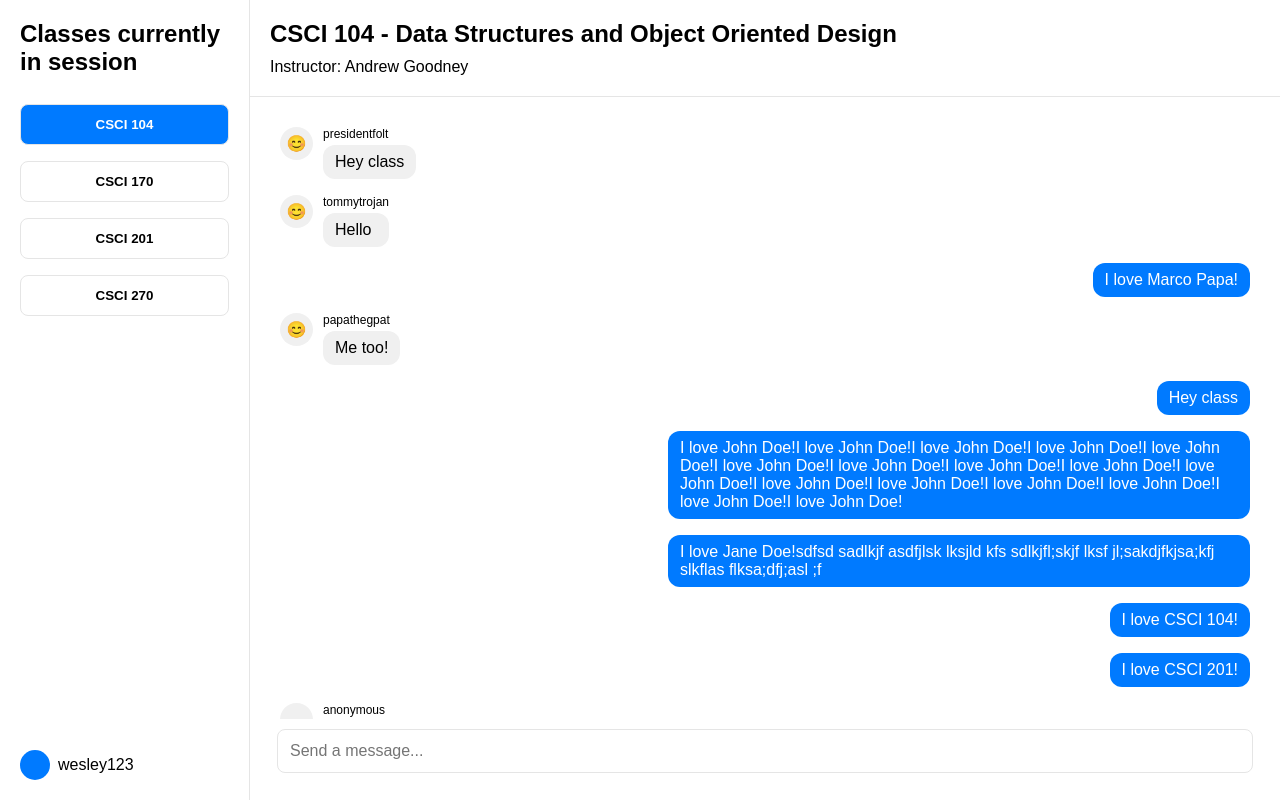
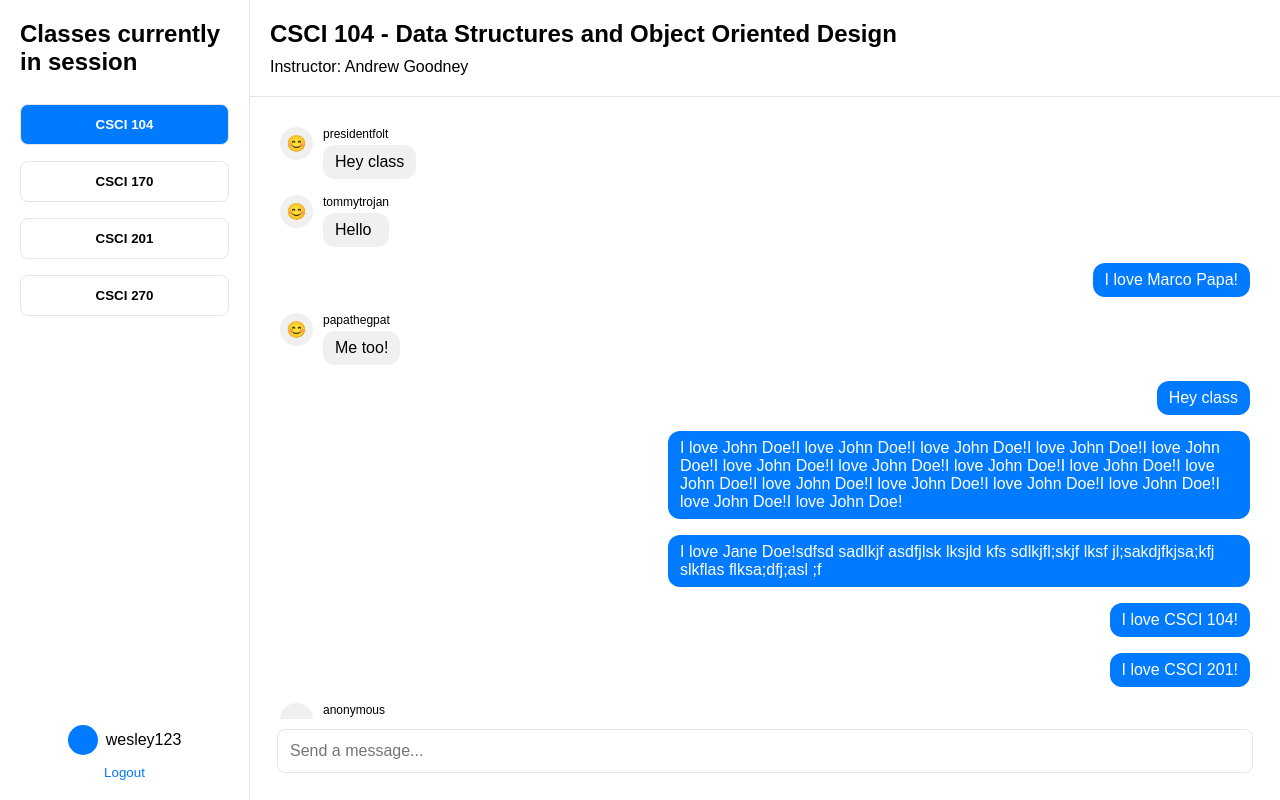
Before and after one commit to csci201-project/papa-chat, a Next.js app: page /chat in a window 1280 px wide. Built offline with nearby package versions, Linux system fonts and the light colour scheme.

Commit message:
minor changes

```diff
--- a/app/chat/page.jsx
+++ b/app/chat/page.jsx
@@ -1,7 +1,7 @@
 "use client";
 
 import { useState } from "react";
-import Link from "next/link";
+import { useRouter } from "next/navigation";
 
 const classes = [
   {
@@ -78,6 +78,7 @@ const sidebarStyle = {
   padding: "20px",
   display: "flex",
   flexDirection: "column",
+  alignItems: "center",
 };
 
 const chatContainerStyle = {
@@ -113,7 +114,7 @@ const inputStyle = {
 const messageStyle = {
   display: "flex",
   marginBottom: "16px",
-  flexGrow: 1
+  flexGrow: 1,
 };
 
 const avatarStyle = {
@@ -143,13 +144,31 @@ const rightBubbleStyle = {
   color: "white",
 };
 
+const profileButtonStyle = {
+  marginTop: "auto",
+  display: "flex",
+  alignItems: "center",
+  gap: "8px",
+  border: "none",
+  backgroundColor: "transparent",
+  cursor: "pointer",
+  fontSize: "16px",
+};
+
 export default function ChatPage() {
   const [newMessage, setNewMessage] = useState("");
   const [selectedChat, setSelectedChat] = useState(classes[0]);
+  const router = useRouter();
 
-  const handleClassSelect = (cls) => {
+  function handleClassSelect(cls) {
     setSelectedChat(cls);
-  };
+  }
+
+  function handleLogout() {
+    // Logout logic here
+
+    router.push("/login");
+  }
 
   return (
     <div style={containerStyle}>
@@ -176,14 +195,7 @@ export default function ChatPage() {
             {cls.code}
           </button>
         ))}
-        <div
-          style={{
-            marginTop: "auto",
-            display: "flex",
-            alignItems: "center",
-            gap: "8px",
-          }}
-        >
+        <button style={profileButtonStyle}>
           <div
             style={{
               width: "30px",
@@ -192,8 +204,20 @@ export default function ChatPage() {
               backgroundColor: "#007AFF",
             }}
           ></div>
-          <span>wesley123</span>
-        </div>
+          <div>wesley123</div>
+        </button>
+        <button
+          style={{
+            marginTop: "10px",
+            border: "none",
+            backgroundColor: "transparent",
+            cursor: "pointer",
+            color: "#007AFF",
+          }}
+          onClick={handleLogout}
+        >
+          Logout
+        </button>
       </div>
       <div style={chatContainerStyle}>
         <div style={headerStyle}>
@@ -214,7 +238,7 @@ export default function ChatPage() {
               {!msg.isRight && (
                 <>
                   <div style={avatarStyle}>{msg.avatar}</div>
-                  <div style={{maxWidth: "60%"}}>
+                  <div style={{ maxWidth: "60%" }}>
                     <div style={{ fontSize: "12px", marginBottom: "4px" }}>
                       {msg.user}
                     </div>
@@ -223,7 +247,13 @@ export default function ChatPage() {
                 </>
               )}
               {msg.isRight && (
-                <div style={{ maxWidth: "60%", ...bubbleStyle, ...rightBubbleStyle }}>
+                <div
+                  style={{
+                    maxWidth: "60%",
+                    ...bubbleStyle,
+                    ...rightBubbleStyle,
+                  }}
+                >
                   {msg.message}
                 </div>
               )}
```
